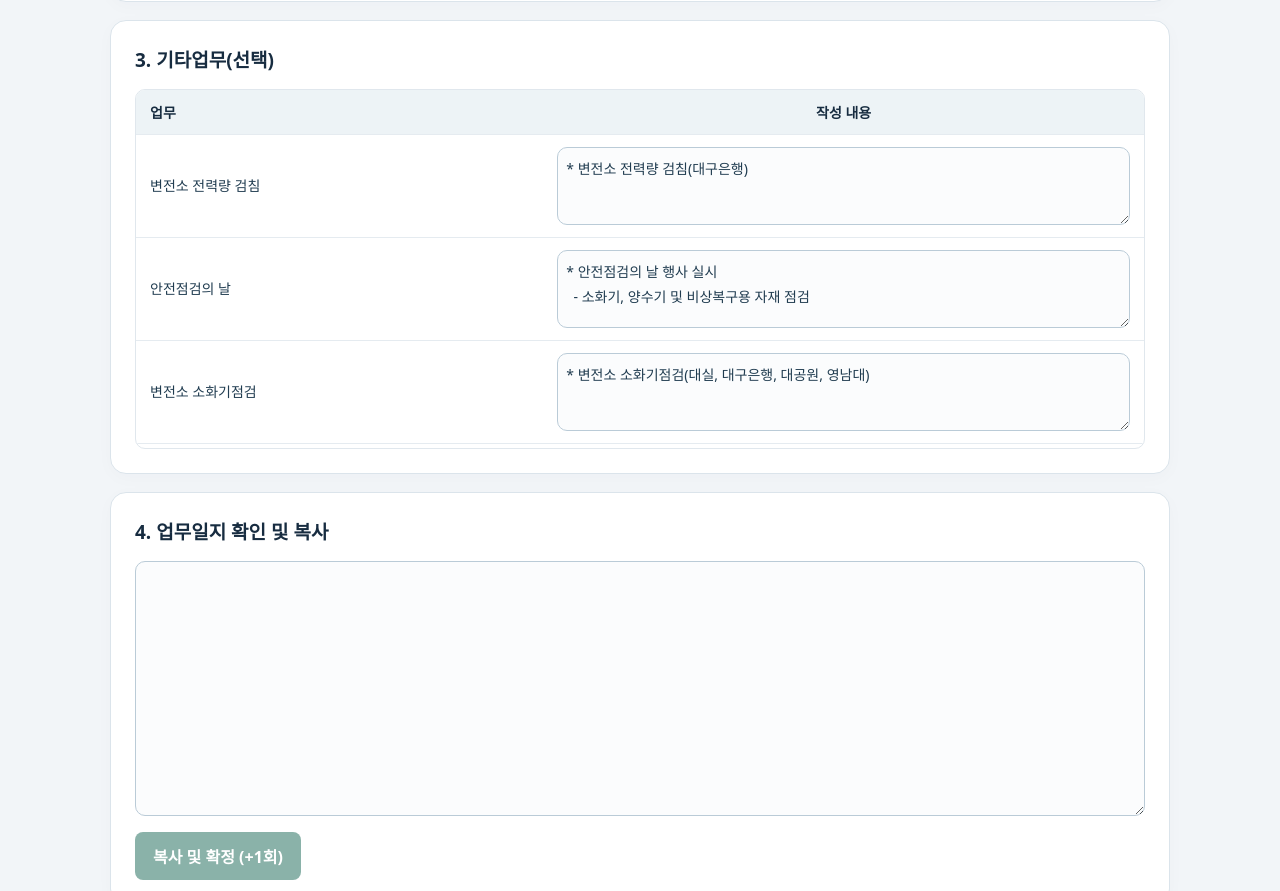
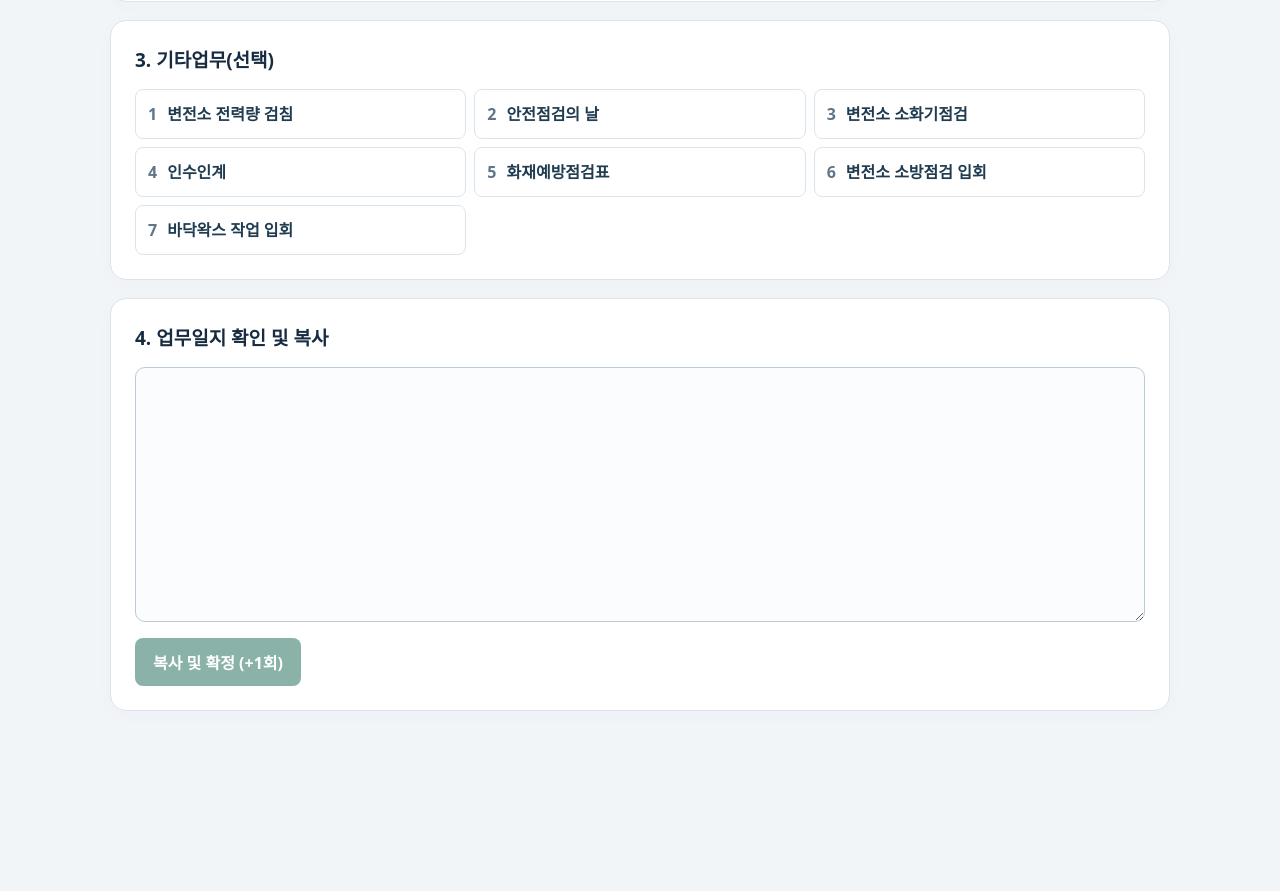
Before and after one commit to GOful/jjya, a plain HTML site: page index.html in a window 1280 px wide. Shown: the part 1154-2045 px from the top of the page. After the commit the page ends 1905 px from the top, so only its background shows below. Drawn offline with Linux system fonts and the light colour scheme.

Commit message:
Compact miscellaneous tasks into numbered selection buttons

```diff
--- a/index.html
+++ b/index.html
@@ -9,7 +9,7 @@
 input{font:inherit}input[type=date]{padding:8px;border:1px solid #bacbd7;border-radius:6px;max-width:100%}.check-period{margin:8px 0}.check-period label{display:inline-block;margin:4px 8px 4px 0}#inspection-status{color:#176654;line-height:1.6}
 #inspection-status:empty,#inspection-selected:empty{display:none}
 #risk-selected:empty{display:none}#risk-selected,#inspection-selected{display:flex;flex-wrap:wrap;gap:8px;margin-top:14px}.selection-chip{display:inline-flex;align-items:center;gap:8px;max-width:100%;padding:8px 12px;background:#e9f6f1;border-radius:10px;font-size:13px;line-height:1.6}.selection-chip span{overflow-wrap:anywhere}.remove-selection{flex-shrink:0;background:transparent;color:#176654;font-size:24px;padding:0 6px;line-height:1.3}.remove-selection:hover{background:#cce8de}
-#misc-selected{display:flex;flex-wrap:wrap;gap:8px;margin-top:14px}#misc-selected:empty,#misc-status:empty{display:none}#misc-items textarea{min-height:78px;font-size:14px;padding:8px;min-width:180px}#misc-items td:last-child{text-align:left;white-space:normal}#misc-items td:first-child{min-width:110px}
+#misc-selected{display:flex;flex-wrap:wrap;gap:8px;margin-top:14px}#misc-selected:empty,#misc-status:empty{display:none}#misc-items{display:grid;grid-template-columns:repeat(3,minmax(0,1fr));gap:8px}#misc-items button{display:flex;align-items:center;gap:10px;text-align:left;padding:12px;border:1px solid #dbe4eb;border-radius:8px;background:#fff;color:#203c50;line-height:1.5}#misc-items button:hover{background:#f2f7f5}#misc-items button.selected{background:#e9f6f1;border-color:#72bda9}#misc-items .number{color:#607588;flex-shrink:0;font-variant-numeric:tabular-nums}@media(max-width:700px){#misc-items{grid-template-columns:repeat(2,minmax(0,1fr))}}@media(max-width:420px){#misc-items{grid-template-columns:1fr}}
 </style>
 </head>
 <body>
@@ -33,7 +33,7 @@ input{font:inherit}input[type=date]{padding:8px;border:1px solid #bacbd7;border-
 </section>
 <section class="card" aria-labelledby="misc-heading">
 <h2 id="misc-heading">3. 기타업무(선택)</h2>
-<div class="table-wrap"><table><thead><tr><th scope="col">업무</th><th scope="col">작성 내용</th></tr></thead><tbody id="misc-items"></tbody></table></div>
+<div id="misc-items" role="group" aria-label="기타업무 선택"></div>
 <div id="misc-selected"></div><p id="misc-status" role="status" aria-live="polite"></p>
 </section>
 <section class="card" aria-labelledby="output-heading"><h2 id="output-heading">4. 업무일지 확인 및 복사</h2>
@@ -187,7 +187,7 @@ const MISC_TASKS = [
 let miscSelections = new Set(), insertedMisc = '';
 const miscStatus = document.querySelector('#misc-status');
 function miscText(selection = miscSelections) {
-  return [...selection].sort((a,b) => a-b).map(i => document.querySelector(`#misc-content-${i}`).value.trim()).filter(Boolean).map(text => text + '\n').join('');
+  return [...selection].sort((a,b) => a-b).map(i => MISC_TASKS[i][1]).filter(Boolean).map(text => text + '\n').join('');
 }
 function updateMisc(selection) {
   if (copyButton.dataset.copying) return false;
@@ -210,7 +210,7 @@ function renderMisc() {
   MISC_TASKS.forEach(([title], i) => {
     const button = document.querySelector(`#misc-select-${i}`);
     button.setAttribute('aria-pressed', String(miscSelections.has(i)));
-    button.closest('tr').classList.toggle('selected', miscSelections.has(i));
+    button.classList.toggle('selected', miscSelections.has(i));
     if (!miscSelections.has(i)) return;
     const chip = document.createElement('span'); chip.className = 'selection-chip';
     const text = document.createElement('span'); text.textContent = title;
@@ -219,14 +219,13 @@ function renderMisc() {
     chip.append(text,remove); selected.append(chip);
   });
 }
-MISC_TASKS.forEach(([title,content],i) => {
-  const row = document.createElement('tr');
-  const name = document.createElement('td'), cell = document.createElement('td');
-  const button = document.createElement('button'); button.type = 'button'; button.className = 'item'; button.id = `misc-select-${i}`; button.textContent = title;
+MISC_TASKS.forEach(([title],i) => {
+  const button = document.createElement('button'); button.type = 'button'; button.id = `misc-select-${i}`;
+  const number = document.createElement('span'); number.className = 'number'; number.textContent = i+1;
+  const name = document.createElement('span'); name.textContent = title;
+  button.append(number,name);
   button.addEventListener('click', () => { const next = new Set(miscSelections); next.has(i) ? next.delete(i) : next.add(i); updateMisc(next); });
-  const input = document.createElement('textarea'); input.id = `misc-content-${i}`; input.value = content; input.setAttribute('aria-label', `${title} 작성 내용`);
-  input.addEventListener('input', () => { if (miscSelections.has(i)) updateMisc(miscSelections); });
-  name.append(button); cell.append(input); row.append(name,cell); document.querySelector('#misc-items').append(row);
+  document.querySelector('#misc-items').append(button);
 });
 renderMisc();
 function generate(item) {
@@ -269,7 +268,7 @@ async function copyText(text) {
 copyButton.addEventListener('click', async () => {
   if (busy || !pending || !output.value.trim()) return;
   const selected = pending;
-  const inspectionControls = [...document.querySelectorAll('#inspections button, #inspections input, #inspections select, #misc-items button, #misc-items textarea, #misc-selected button')];
+  const inspectionControls = [...document.querySelectorAll('#inspections button, #inspections input, #inspections select, #misc-items button, #misc-selected button')];
   inspectionControls.forEach(control => control.disabled = true);
   busy = true; copyButton.disabled = true; copyButton.dataset.copying = 'true'; category.disabled = true; output.readOnly = true;
   try {
```
Also changed, not shown: README.md.
